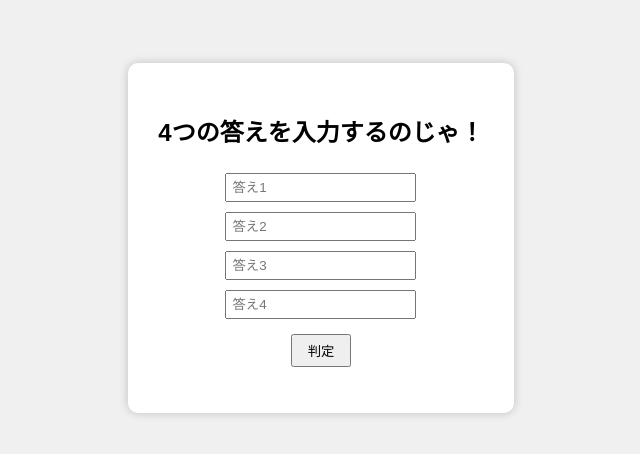
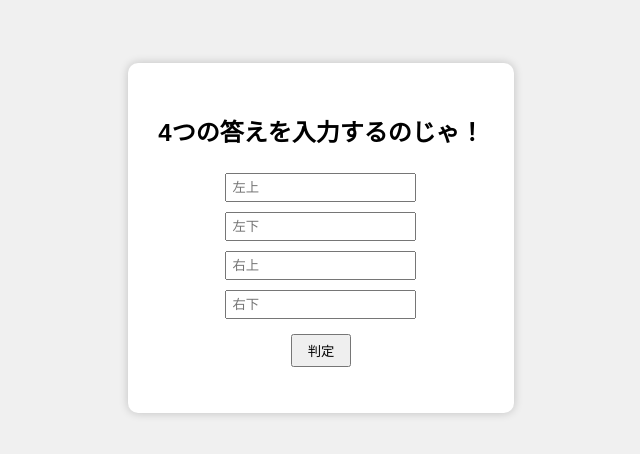
Before and after one commit to winu1111/auncheckpage, a plain HTML site: page index.html in a window 1280 px wide. Shown: the part 170-624 px from the top of the page, 319-959 px from the left. Drawn offline with Linux system fonts and the light colour scheme.

Commit message:
Update index.html

```diff
--- a/index.html
+++ b/index.html
@@ -2,7 +2,7 @@
 <html>
 <head>
 <meta charset="UTF-8">
-<title>謎解き判定</title>
+<title>阿吽</title>
 
 <style>
 
@@ -45,10 +45,10 @@ padding: 5px 15px;
 
 <h2>4つの答えを入力するのじゃ！</h2>
 
-<input type="text" id="a1" placeholder="答え1"><br>
-<input type="text" id="a2" placeholder="答え2"><br>
-<input type="text" id="a3" placeholder="答え3"><br>
-<input type="text" id="a4" placeholder="答え4"><br>
+<input type="text" id="a1" placeholder="左上"><br>
+<input type="text" id="a2" placeholder="左下"><br>
+<input type="text" id="a3" placeholder="右上"><br>
+<input type="text" id="a4" placeholder="右下"><br>
 
 <button onclick="check()">判定</button>
 
```
